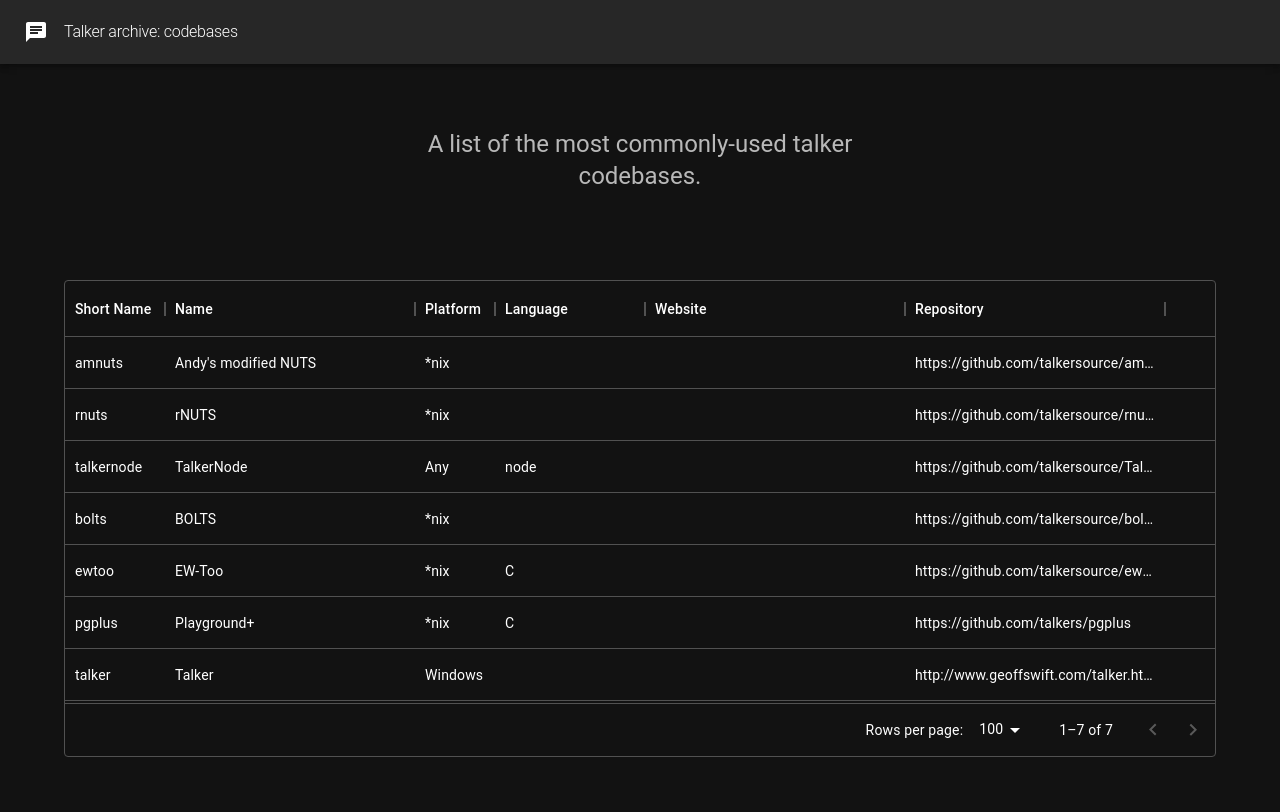
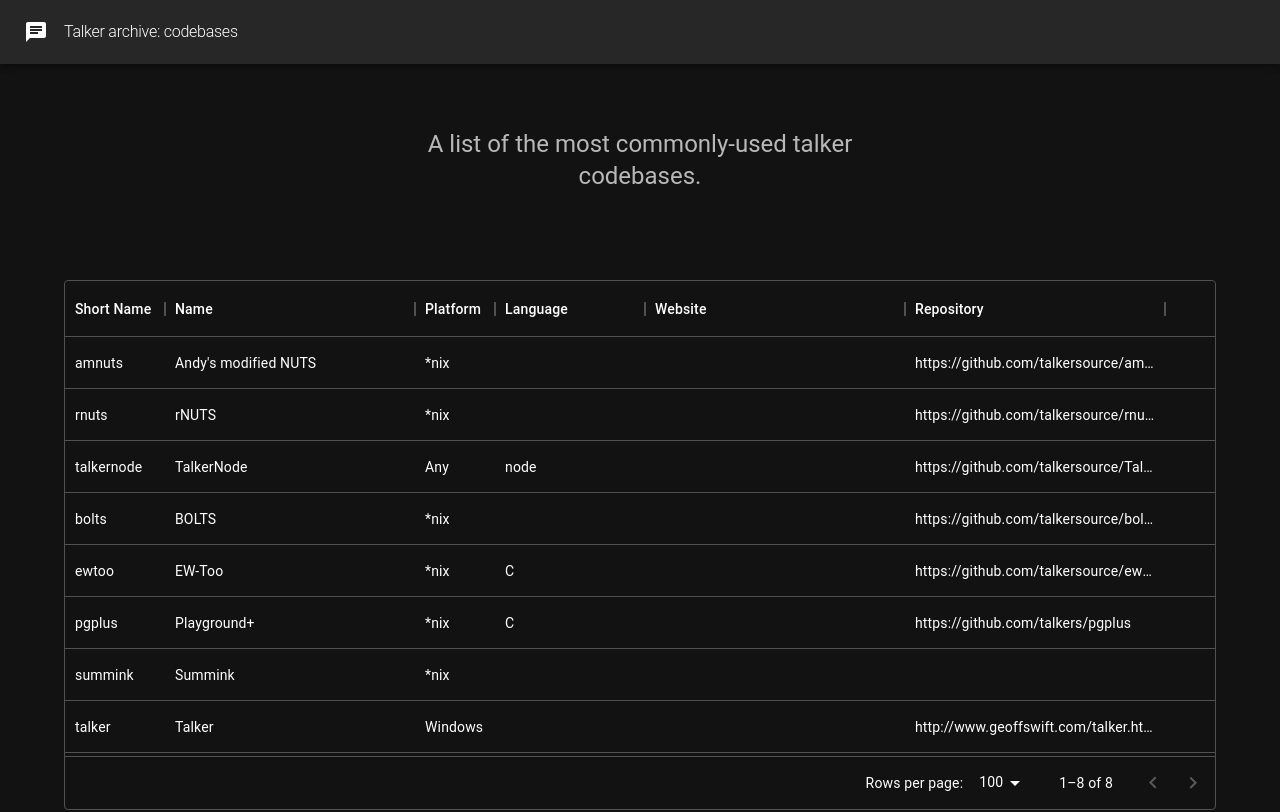
Before and after one commit to moopet/talker-archive, a Next.js app: page /codebases in a window 1280 px wide. Shown: the top 812 px of the page. Built offline with nearby package versions, Linux system fonts and the light colour scheme.

Commit message:
Stop flapping

```diff
--- a/components/Hero/index.js
+++ b/components/Hero/index.js
@@ -30,9 +30,8 @@
                 align="center"
                 color="text.secondary"
                 component="p"
-              >
-                {subtitle}
-              </Typography>
+                dangerouslySetInnerHTML={{__html: subtitle}}
+              />
             </Grid>
           </Grid>
       </Paper>
--- a/components/TalkerCard/index.tsx
+++ b/components/TalkerCard/index.tsx
@@ -52,9 +52,6 @@
         <Typography gutterBottom variant="h5" component="h2">
           {talker.name}
         </Typography>
-        <Typography>
-          {talker.description}
-        </Typography>
       </CardContent>
 
       <CardActions>
--- a/data/talkers.json
+++ b/data/talkers.json
@@ -33,6 +33,16 @@
       "platform": "*nix",
       "language": "C"
     },
+    "summink": {
+      "repo": null,
+      "name": "Summink",
+      "platform": "*nix"
+    },
+    "talker": {
+      "repo": null,
+      "name": "SensiSummink",
+      "platform": "*nix"
+    },
     "talker": {
       "repo": "http://www.geoffswift.com/talker.html",
       "name": "Talker",
@@ -53,7 +63,7 @@
     },
     {
       "name": "Mope Mansions",
-      "description": null,
+      "description": "Mope was a quiet talker, mostly the testing area for features destined for <a href=\"/details/atlantis\">Atlantis</a>",
       "websites": [
         "http://mopemansions.org.uk"
       ],
@@ -183,6 +193,7 @@
     },
     {
       "name": "Central Perk",
+      "codebase": "pgplus",
       "description": null,
       "websites": [
         "http://centralperk.us"
--- a/pages/details/[slug].js
+++ b/pages/details/[slug].js
@@ -54,6 +54,7 @@
   const emails = talker?.emails ?? [];
   const hosts = talker?.hosts ?? [];
   const screencap = `/screencaps/${talker?.screencaps?.length ? talker.screencaps[0] : 'placeholder.png'}`;
+  const nothingHere = <ListItem><ListItemText>Nothing here...</ListItemText></ListItem>;
 
   return (
     <ThemeProvider theme={theme}>
@@ -86,6 +87,7 @@
                     Previous known hosts
                   </ListItemText>
                 <Divider />
+                {!hosts.length && nothingHere}
                 {hosts.map((host, index) => <ListItem key={`telnet-${index}`}><Link href={`telnet://${host}`}>{host}</Link></ListItem>)}
               </List>
             </Grid>
@@ -96,6 +98,7 @@
                     Contacts
                   </ListItemText>
                 <Divider />
+                {!emails.length && nothingHere}
                 {emails.map((email, index) => <ListItem key={`email-${index}`}><Link href={`mailto://${email}`}>{email}</Link></ListItem>)}
               </List>
             </Grid>
@@ -106,7 +109,8 @@
                     Other screen captures
                   </ListItemText>
                 <Divider />
-    {talker.screencaps.slice(1).map((screencap, index) => <ListItem key={`screencap-${index}`}><img src={`/screencaps/${screencap}`} alt="" /></ListItem>)}
+                {talker.screencaps.length < 2 && nothingHere}
+                {talker.screencaps.slice(1).map((screencap, index) => <ListItem key={`screencap-${index}`}><img src={`/screencaps/${screencap}`} alt="" /></ListItem>)}
               </List>
             </Grid>
           </Grid>
```
